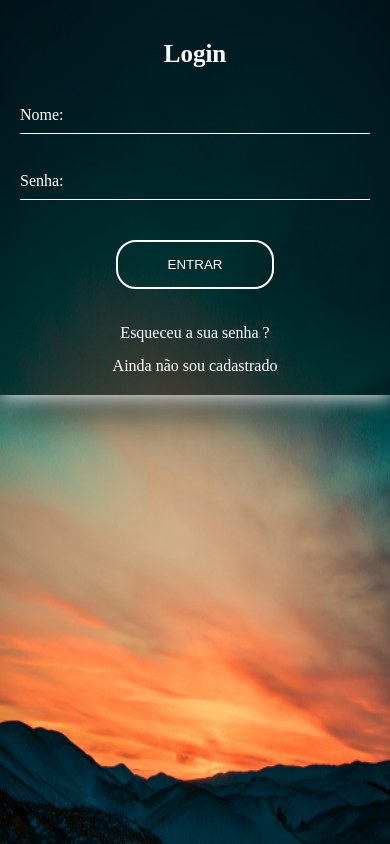
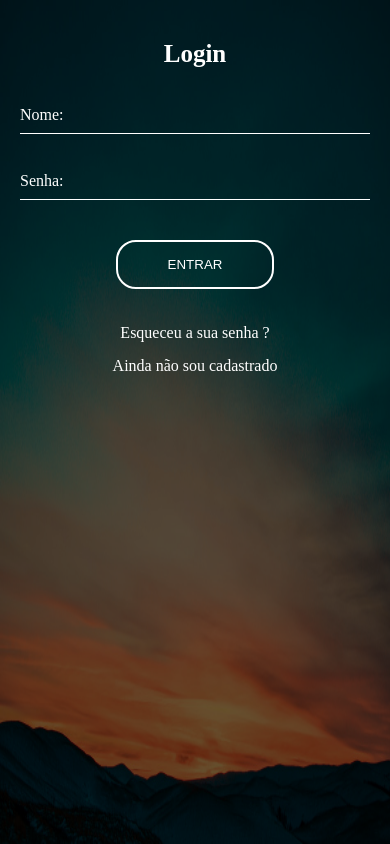
Before and after one commit to Luiz-123/tela-login-2, a plain HTML site: page index.html in a window 390 px wide. Drawn offline with Linux system fonts and the light colour scheme.

Commit message:
Margin Botton Auto

```diff
--- a/estilo.css
+++ b/estilo.css
@@ -125,10 +125,11 @@ input::placeholder{
 @media screen and (max-width: 480px) {
 .container{
     width: 100vw;
-    height: 740px auto;
+    height: 100vh;
     padding: 20px 20px;
-    height: auto;
+    /*height: auto;*/
     margin-top: 0;
+    margin-bottom: auto;
 }
 
 }
```
